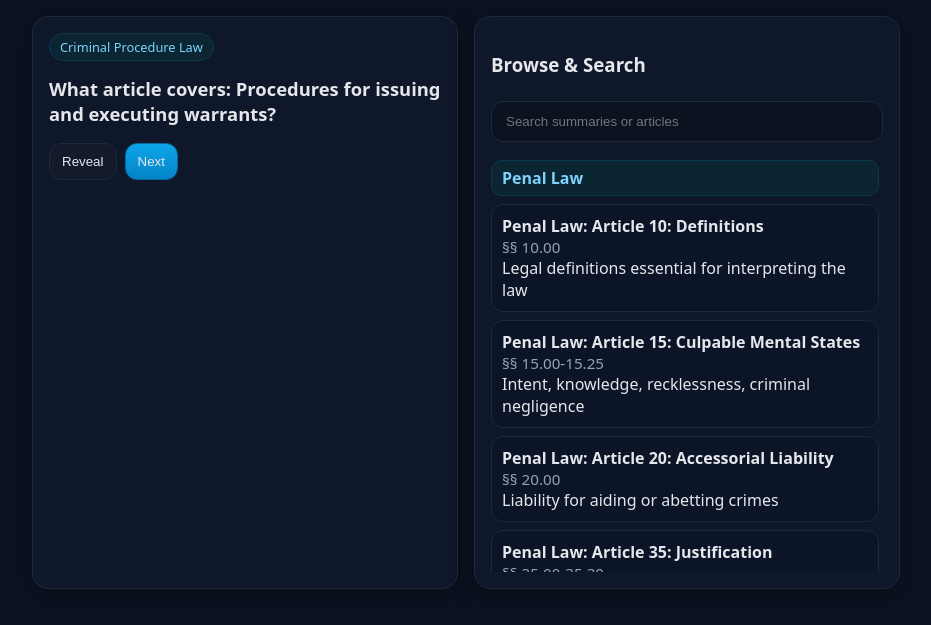
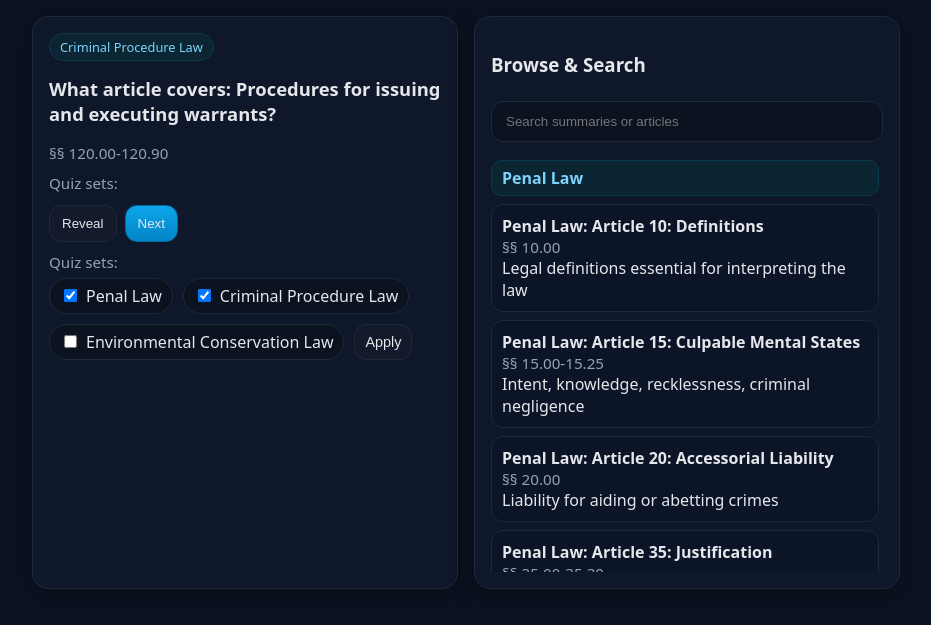
Before and after one commit to mcollis24/NY-PL-CPL-Flashcards, a Flask app: page / in a window 1280 px wide. Shown: the part 70-695 px from the top of the page, without its empty margins (174-1105 px from the left). Run offline with Flask 3, Linux system fonts and the light colour scheme.

Commit message:
Place quiz toggles under Reveal (always visible), cache v10b

```diff
--- a/static/service-worker.js
+++ b/static/service-worker.js
@@ -1,8 +1,8 @@
-const CACHE = 'ny-law-cards-v9';
+const CACHE = 'ny-law-cards-v10b';
 const ASSETS = [
   '/',
-  '/static/style.css?v=9',
-  '/static/app.js?v=9',
+  '/static/style.css?v=10b',
+  '/static/app.js?v=10b',
   '/static/manifest.json',
   '/static/icons/icon-192.png',
   '/static/icons/icon-512.png'
--- a/templates/index.html
+++ b/templates/index.html
@@ -7,7 +7,7 @@
   <link rel="manifest" href="/static/manifest.json">
   <link rel="apple-touch-icon" href="/static/icons/icon-192.png">
   <meta name="theme-color" content="#0f172a" />
-  <link rel="stylesheet" href="/static/style.css?v=9" />
+  <link rel="stylesheet" href="/static/style.css?v=10b" />
 </head>
 <body>
   <header class="app-header">
@@ -24,11 +24,19 @@
 
       <h2 id="question" class="question">Loading…</h2>
 
-      <div id="answer" class="answer" hidden>
-        <div class="answer-line"><strong id="law"></strong> <span id="article"></span></div>
+
         <div class="muted" id="sections"></div>
 
         <!-- QUIZ SET TOGGLES are now under the Answer -->
+        <div class="muted" style="margin:10px 0 6px">Quiz sets:</div>
+        </div>
+
+      <div class="actions">
+        <button id="revealBtn" class="btn">Reveal</button>
+        <button id="nextBtn" class="btn primary">Next</button>
+      </div>
+
+      <div id="toggles-row" class="toggles-row">
         <div class="muted" style="margin:10px 0 6px">Quiz sets:</div>
         <div class="toggles" role="group" aria-label="Select law sets for quiz">
           <label class="toggle"><input type="checkbox" id="tgl-pl" checked> <span>Penal Law</span></label>
@@ -36,13 +44,10 @@
           <label class="toggle"><input type="checkbox" id="tgl-ecl"> <span>Environmental Conservation Law</span></label>
           <button id="reshuffleBtn" class="btn small">Apply</button>
         </div>
-        <div class="hint muted">Tip: adjust sets, then press Apply to rebuild & shuffle the deck.</div>
       </div>
 
-      <div class="actions">
-        <button id="revealBtn" class="btn">Reveal</button>
-        <button id="nextBtn" class="btn primary">Next</button>
-      </div>
+<div id="answer" class="answer" hidden>
+        <div class="answer-line"><strong id="law"></strong> <span id="article"></span></div>
     </section>
 
     <section class="card">
@@ -58,7 +63,7 @@
     window.QUIZ_SETS = {{ quiz_sets | tojson }};   // separate arrays per law
     window.BROWSE = {{ browse_items | tojson }};   // PL + CPL + ECL for browsing
   </script>
-  <script src="/static/app.js?v=9" defer></script>
+  <script src="/static/app.js?v=10b" defer></script>
   <script>
     if ('serviceWorker' in navigator) {
       window.addEventListener('load', () => {
```
